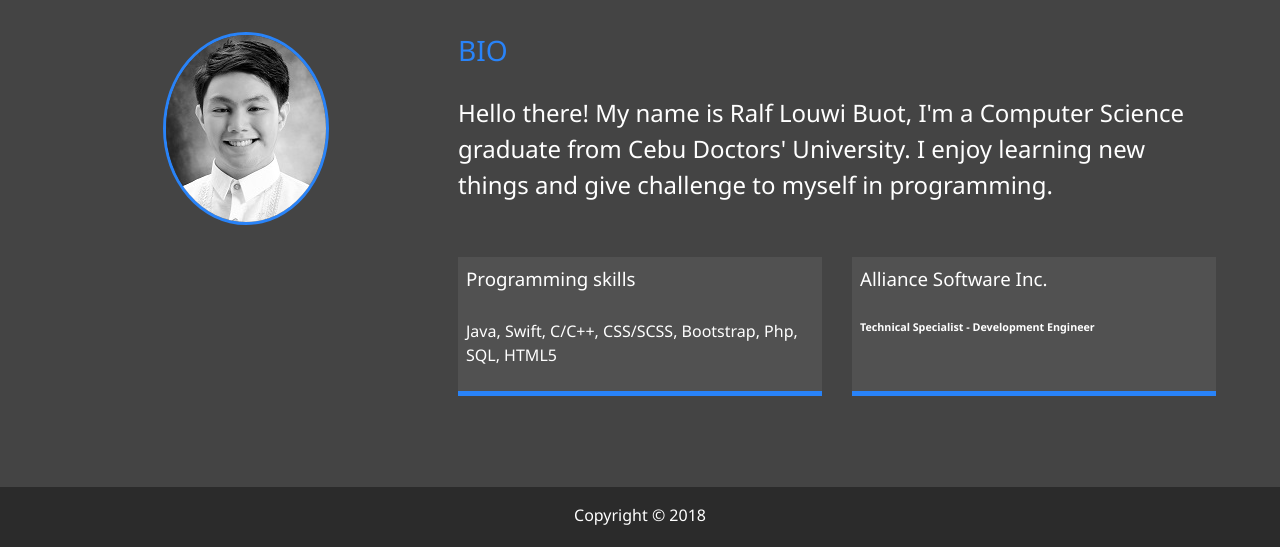
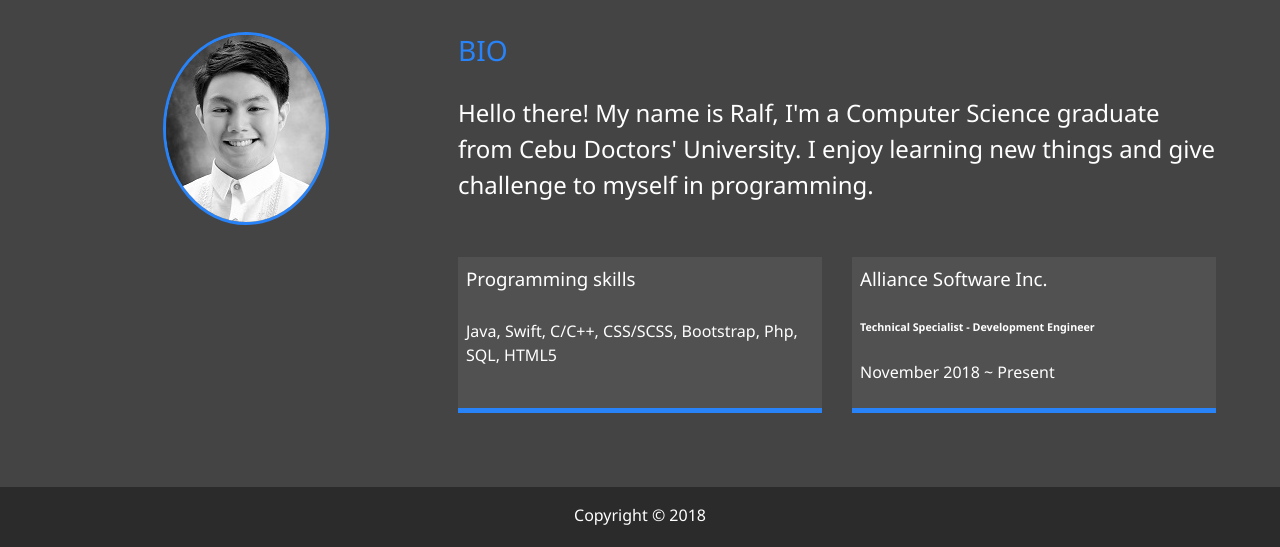
Before and after one commit to xentrich/my_portfolio, a website: page dist/about.html in a window 1280 px wide. Shown: the part 253-800 px from the top of the page. Drawn offline with Linux system fonts and the light colour scheme.

Commit message:
Added date started of Work

```diff
--- a/dist/about.html
+++ b/dist/about.html
@@ -60,7 +60,7 @@
 
       <div class="bio">
         <h3 class="text-secondary">BIO</h3>
-        <p>Hello there! My name is Ralf Louwi Buot, I'm a Computer Science graduate from Cebu Doctors' University.
+        <p>Hello there! My name is Ralf, I'm a Computer Science graduate from Cebu Doctors' University.
             I enjoy learning new things and give challenge to myself in programming.
         </p>
       </div>
@@ -80,7 +80,7 @@
       <div class="job job-3">
         <h3>Alliance Software Inc.</h3>
         <h6>Technical Specialist - Development Engineer</h6>
-        <p></p>
+        <p>November 2018 ~ Present</p>
       </div>
     </div>
   </main>
```
